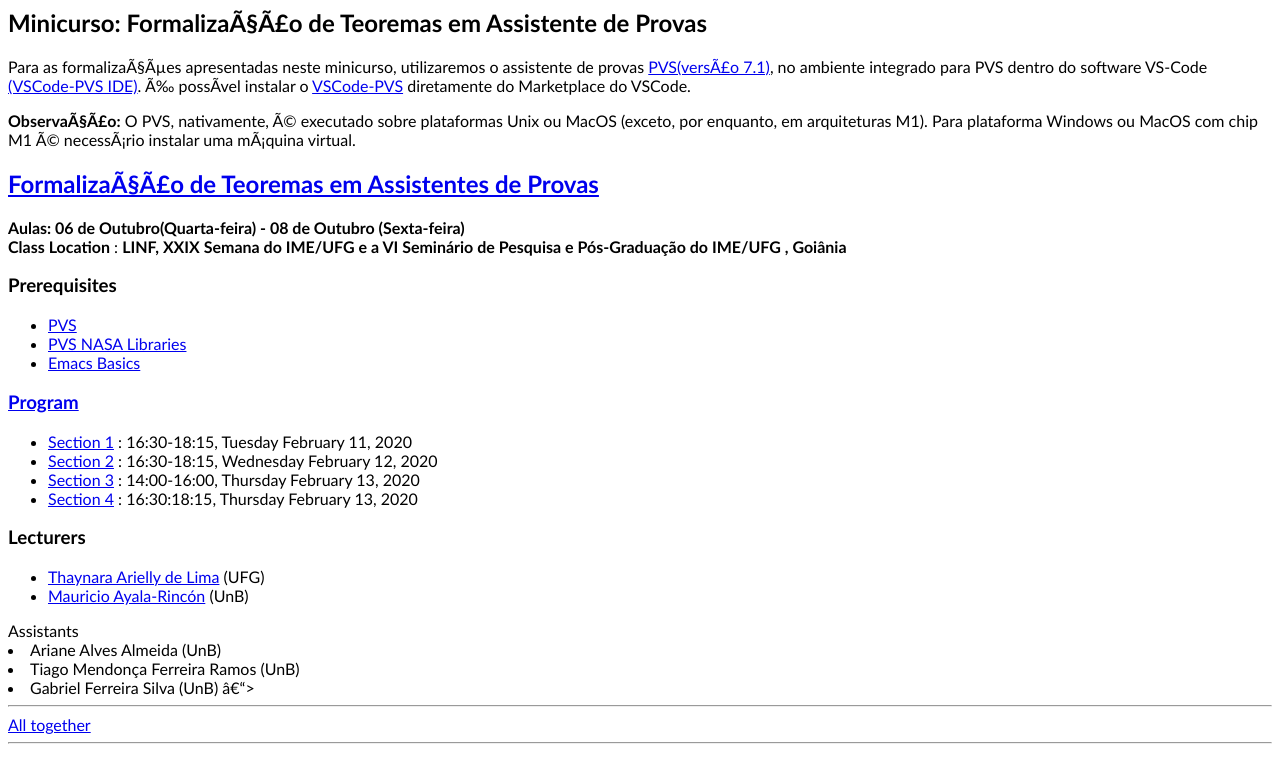
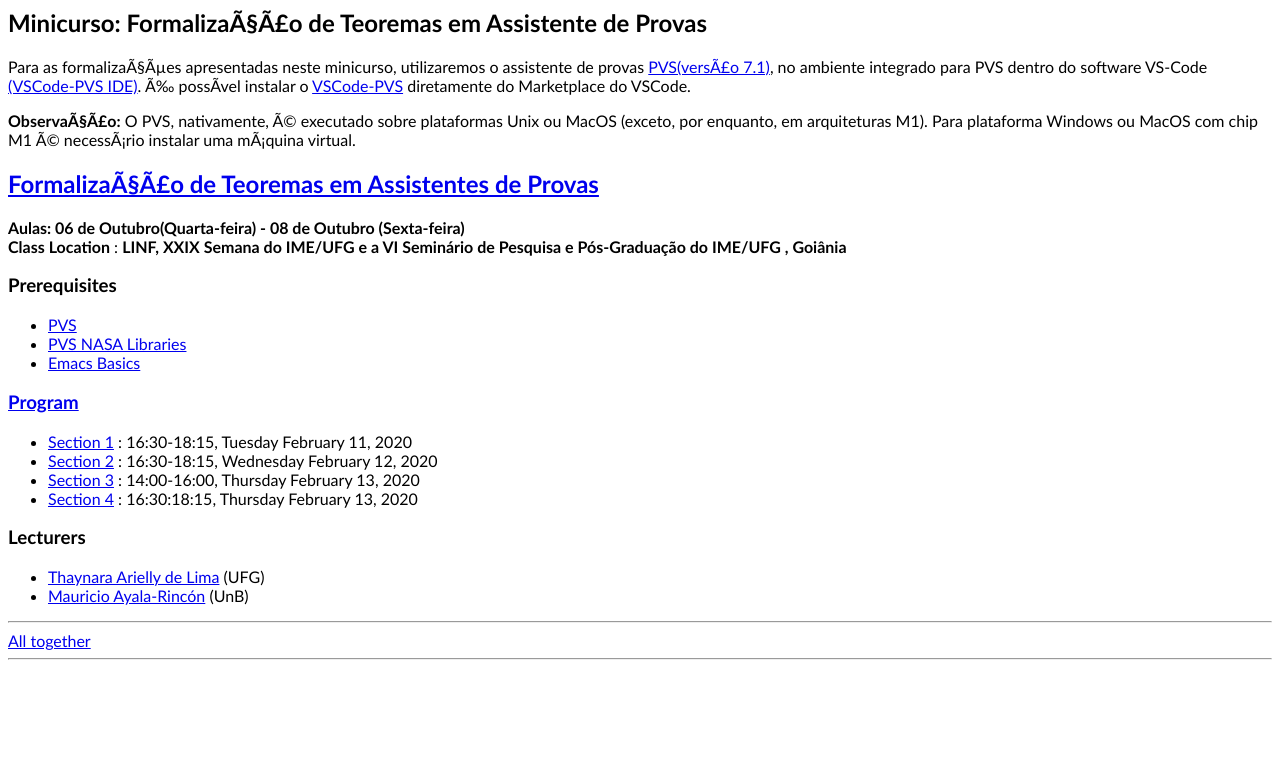
Before and after one commit to thaynaradelima/thaynaradelima.github.io, a Jekyll site: the page Tutorials/Semana_IME_2021/index.html, which Jekyll copies as it is, in a window 1280 px wide. Shown: the top 783 px of the page. Built offline with Jekyll 4.4.1, drawn with Linux system fonts in a browser that asks for light colours.

Commit message:
Update index.html

```diff
--- a/Tutorials/Semana_IME_2021/index.html
+++ b/Tutorials/Semana_IME_2021/index.html
@@ -114,13 +114,7 @@ Para plataforma Windows ou MacOS com chip M1 é necessário instalar uma máquin
 
               (UnB)
     </ul>
-<!–
-    <h3>Assistants</h3>
-    <li>Ariane Alves Almeida (UnB)
-    <li>Tiago Mendon&ccedil;a Ferreira Ramos (UnB)
-    <li>
-         Gabriel Ferreira Silva (UnB)
-        –>
+
         </ul>
 
         <hr>
```
